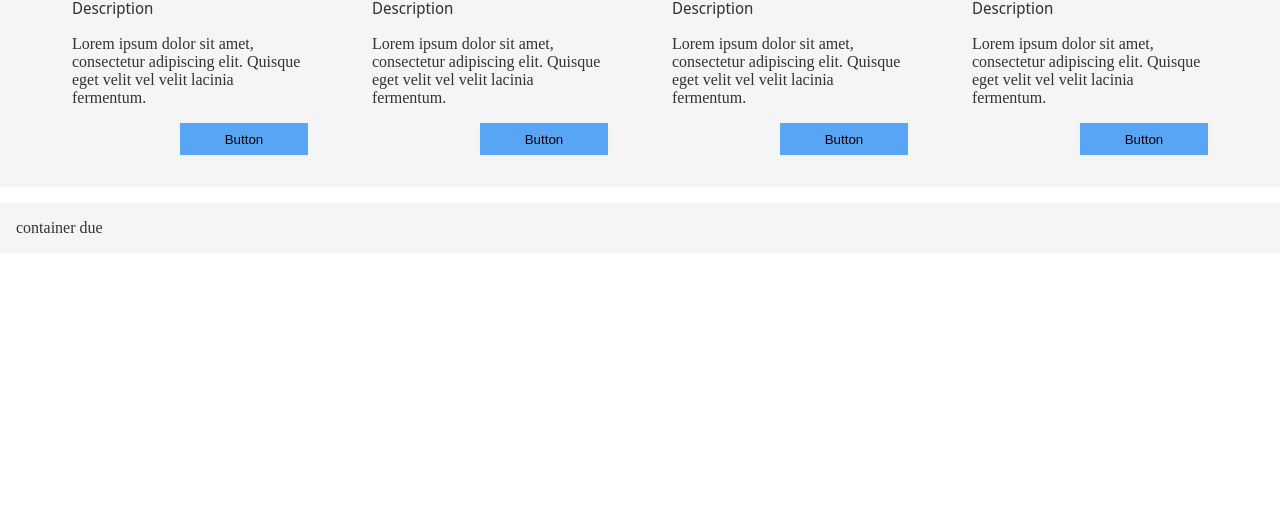
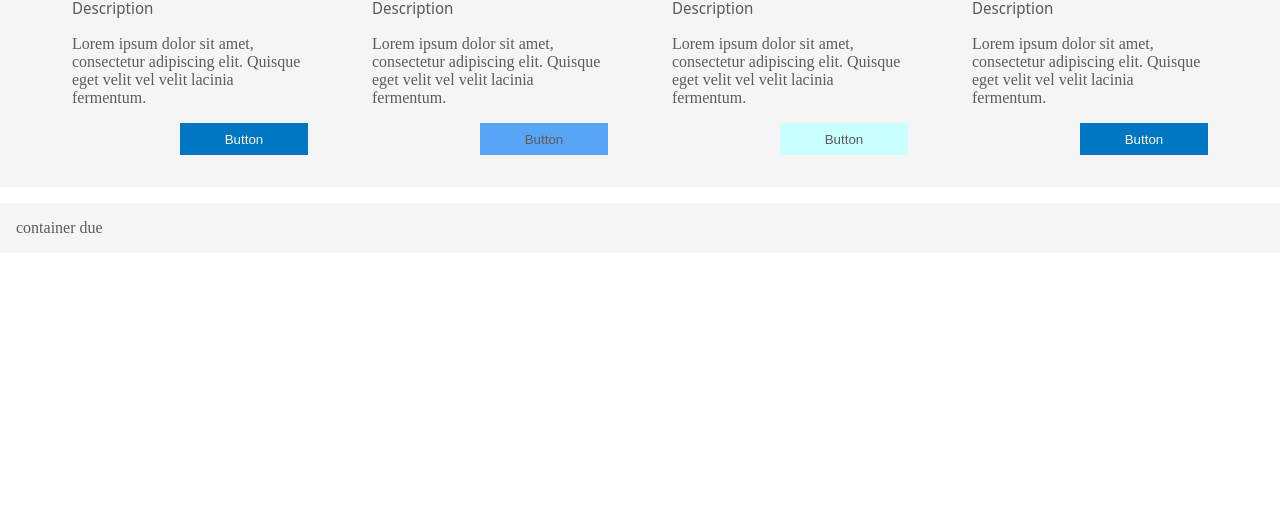
Before and after one commit to thecurlyprogrammer/nicu, a plain HTML site: page index.html in a window 1280 px wide. Shown: the part 280-800 px from the top of the page. Drawn offline with Linux system fonts and the light colour scheme.

Commit message:
Added btn-primary*

```diff
--- a/css/buttons.css
+++ b/css/buttons.css
@@ -1,5 +1,5 @@
 .nav-item{
-    color: var(--text-100);
+    color: var(--text-200);
     font-size: 16px;
     padding: 8px 16px;
     margin-right: 16px;
@@ -17,3 +17,27 @@
     padding: 8px;
     box-sizing: border-box;
 }
+
+.btn-primary-100{
+    border: 0;
+    background: var(--primary-100);
+    color: var(--text-100);
+    width: 128px;
+    height: 32px;
+}
+
+.btn-primary-200{
+    border: 0;
+    background: var(--primary-200);
+    color: var(--text-200);
+    width: 128px;
+    height: 32px;
+}
+
+.btn-primary-300{
+    border: 0;
+    background: var(--primary-300);
+    color: var(--text-200);
+    width: 128px;
+    height: 32px;
+}
--- a/css/grid.css
+++ b/css/grid.css
@@ -52,10 +52,6 @@
 }
 
 .col > button{
-    border: 0;
-    background: var(--primary-200);
-    width: 128px;
-    height: 32px;
     align-self: flex-end;
 }
 
--- a/css/main.css
+++ b/css/main.css
@@ -10,8 +10,9 @@
     --primary-300: #c8ffff;
     --accent-100: #00BFFF;
     --accent-200: #00619a;
-    --text-100: #333333;
+    --text-100: #fafafa;
     --text-200: #5c5c5c;
+    --text-300: #5c5c5c;
     --bg-100: #FFFFFF;
     --bg-200: #f5f5f5;
     --bg-300: #cccccc;
@@ -21,5 +22,5 @@
 html, body{
     margin: 0;
     padding: 0;
-    color: var(--text-100);
+    color: var(--text-200);
 }
--- a/index.html
+++ b/index.html
@@ -43,7 +43,7 @@
                         Lorem ipsum dolor sit amet, consectetur adipiscing elit. Quisque eget
                         velit vel velit lacinia fermentum.
                     </div>
-                    <button>Button</button>
+                    <button class="btn-primary-100">Button</button>
                 </div>
                 <div class="col w-3 t-6 m-6">
                     <div class="title">
@@ -56,7 +56,7 @@
                         Lorem ipsum dolor sit amet, consectetur adipiscing elit. Quisque eget
                         velit vel velit lacinia fermentum.
                     </div>
-                    <button>Button</button>
+                    <button class="btn-primary-200">Button</button>
                 </div>
                 <div class="col w-3 t-12 m-6">
                     <div class="title">
@@ -69,7 +69,7 @@
                         Lorem ipsum dolor sit amet, consectetur adipiscing elit. Quisque eget
                         velit vel velit lacinia fermentum.
                     </div>
-                    <button>Button</button>
+                    <button class="btn-primary-300">Button</button>
                 </div>
                 <div class="col w-3 t-12 m-12">
                     <div class="title">
@@ -82,7 +82,7 @@
                         Lorem ipsum dolor sit amet, consectetur adipiscing elit. Quisque eget
                         velit vel velit lacinia fermentum.
                     </div>
-                    <button>Button</button>
+                    <button class="btn-primary-100">Button</button>
                 </div>
             </div>
         </div>
```
